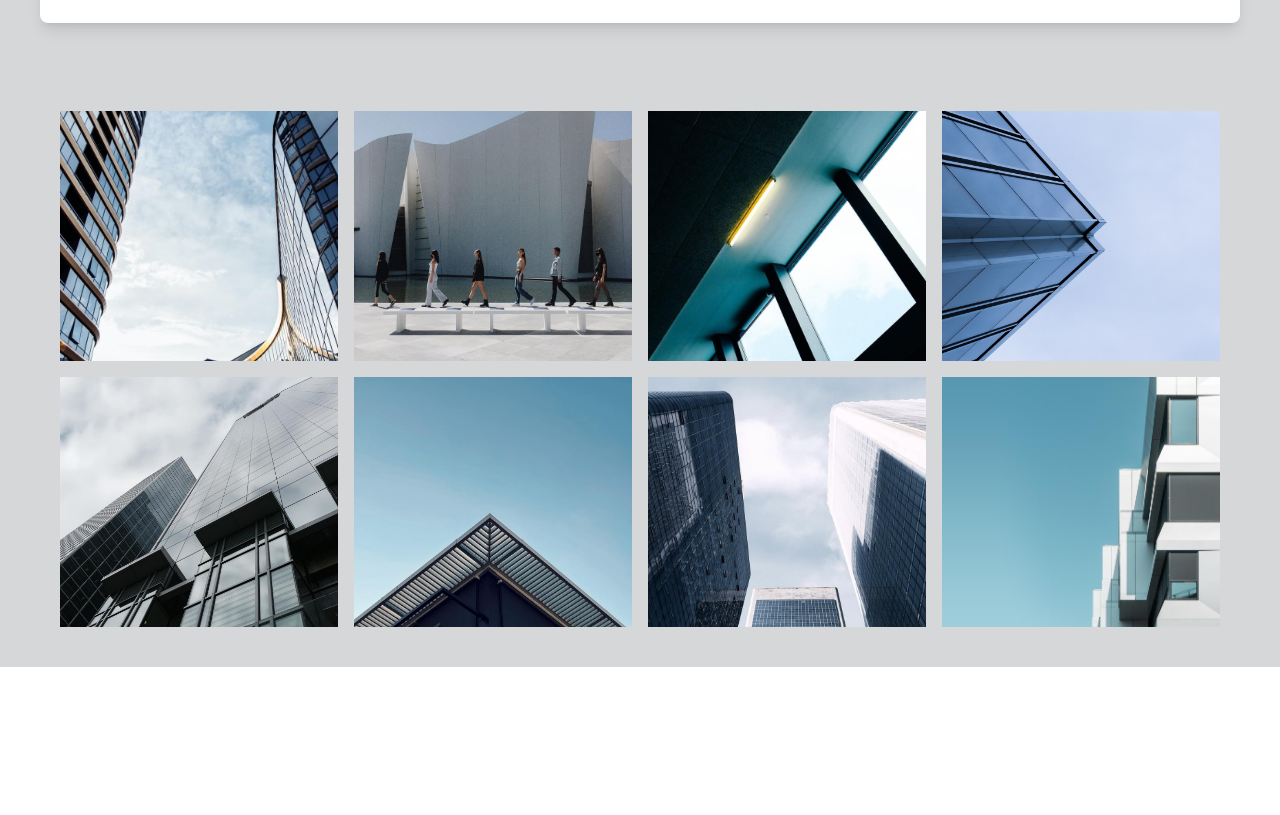
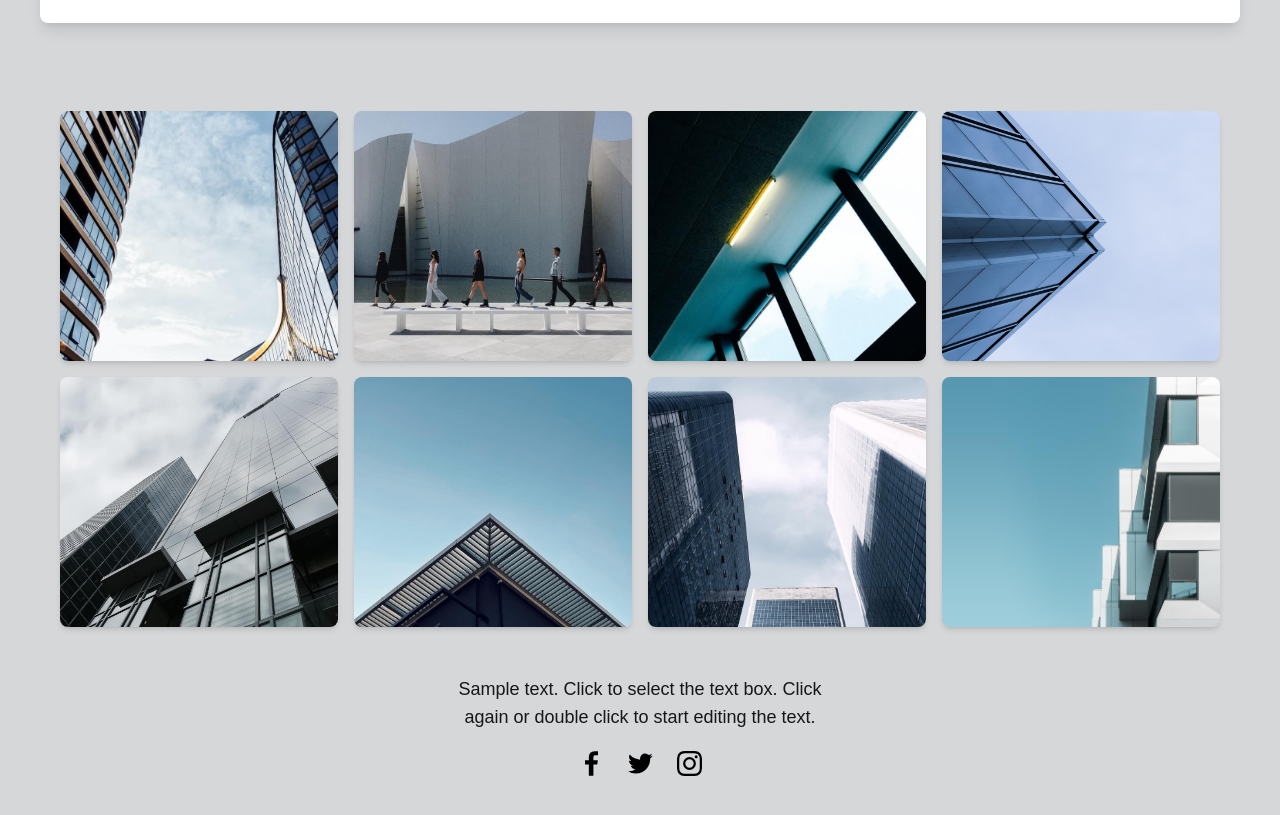
Before and after one commit to karart1981/construction-company-next, a Next.js app: page / in a window 1280 px wide. Shown: the part 2985-3800 px from the top of the page. Before the commit the page ends 3652 px from the top, so only its background shows below. Built offline with nearby package versions, Linux system fonts and the light colour scheme; data requests are answered from the project's data file.

Commit message:
I added media links in pictures section

```diff
--- a/src/components/pictures/Pictures.tsx
+++ b/src/components/pictures/Pictures.tsx
@@ -2,6 +2,7 @@
 
 import React from 'react';
 import Image from 'next/image';
+import Link from 'next/link';
 import styles from './pictures.module.css';
 
 const imageSources: string[] = [
@@ -15,12 +16,16 @@ const imageSources: string[] = [
   '/projects-pictures/proj-image8.jpg',
 ];
 
-const Pictures: React.FC = () => {
+const Pictures: React.FC = (): JSX.Element => {
   return (
     <div className="py-10 px-4 sm:px-6 md:px-10 lg:px-[60px] bg-[#d6d7d9]">
+      {/* Responsive image grid */}
       <div className="grid grid-cols-1 sm:grid-cols-2 md:grid-cols-3 lg:grid-cols-4 gap-4 justify-items-center">
         {imageSources.map((src, index) => (
-          <div key={index} className="relative w-full max-w-[300px] h-[250px] overflow-hidden">
+          <div
+            key={index}
+            className="relative w-full max-w-[300px] h-[250px] overflow-hidden rounded-lg shadow-md"
+          >
             <Image
               src={src}
               alt={`Project image ${index + 1}`}
@@ -30,6 +35,36 @@ const Pictures: React.FC = () => {
           </div>
         ))}
       </div>
+
+      {/* Last section with text and icons */}
+      <div className="w-full flex flex-col items-center gap-5 py-12 px-4">
+        <p className="max-w-[400px] text-center text-base sm:text-lg">
+          Sample text. Click to select the text box. Click again or double click to start editing the text.
+        </p>
+
+        <div className="flex items-center justify-center gap-6">
+          {/* Facebook Icon */}
+          <Link href="#" aria-label="Facebook">
+            <svg width="25" height="25" viewBox="0 0 224 432" className="text-black hover:text-blue-600 transition-colors">
+              <path fill="currentColor" d="M145 429H66V235H0v-76h66v-56q0-48 27-74t72-26q36 0 59 3v67l-41 1q-22 0-30 9t-8 27v49h76l-10 76h-66v194z"/>
+            </svg>
+          </Link>
+
+          {/* Twitter Icon */}
+          <Link href="#" aria-label="Twitter">
+            <svg width="25" height="25" viewBox="0 0 432 384" className="text-black hover:text-sky-500 transition-colors">
+              <path fill="currentColor" d="M383 105v11q0 45-16.5 88.5t-47 79.5t-79 58.5T134 365q-73 0-134-39q10 1 21 1q61 0 109-37q-29-1-51.5-18T48 229q8 2 16 2q12 0 23-4q-30-6-50-30t-20-55v-1q19 10 40 11q-39-27-39-73q0-24 12-44q33 40 79.5 64T210 126q-2-10-2-20q0-36 25.5-61.5T295 19q38 0 64 27q30-6 56-21q-10 31-39 48q27-3 51-13q-18 26-44 45z"/>
+            </svg>
+          </Link>
+
+          {/* Instagram Icon */}
+          <Link href="#" aria-label="Instagram">
+            <svg width="25" height="25" viewBox="0 0 1536 1536" className="text-black hover:text-pink-500 transition-colors">
+              <path fill="currentColor" d="M1024 768q0-106-75-181t-181-75t-181 75t-75 181t75 181t181 75t181-75t75-181zm138 0q0 164-115 279t-279 115t-279-115t-115-279t115-279t279-115t279 115t115 279zm108-410q0 38-27 65t-65 27t-65-27t-27-65t27-65t65-27t65 27t27 65zM768 138q-7 0-76.5-.5t-105.5 0t-96.5 3t-103 10T315 169q-50 20-88 58t-58 88q-11 29-18.5 71.5t-10 103t-3 96.5t0 105.5t.5 76.5t-.5 76.5t0 105.5t3 96.5t10 103T169 1221q20 50 58 88t88 58q29 11 71.5 18.5t103 10t96.5 3t105.5 0t76.5-.5t76.5.5t105.5 0t96.5-3t103-10t71.5-18.5q50-20 88-58t58-88q11-29 18.5-71.5t10-103t3-96.5t0-105.5t-.5-76.5t.5-76.5t0-105.5t-3-96.5t-10-103T1367 315q-20-50-58-88t-88-58q-29-11-71.5-18.5t-103-10t-96.5-3t-105.5 0t-76.5.5zm768 630q0 229-5 317q-10 208-124 322t-322 124q-88 5-317 5t-317-5q-208-10-322-124T5 1085q-5-88-5-317t5-317q10-208 124-322T451 5q88-5 317-5t317 5q208 10 322 124t124 322q5 88 5 317z"/>
+            </svg>
+          </Link>
+        </div>
+      </div>
     </div>
   );
 };
```
